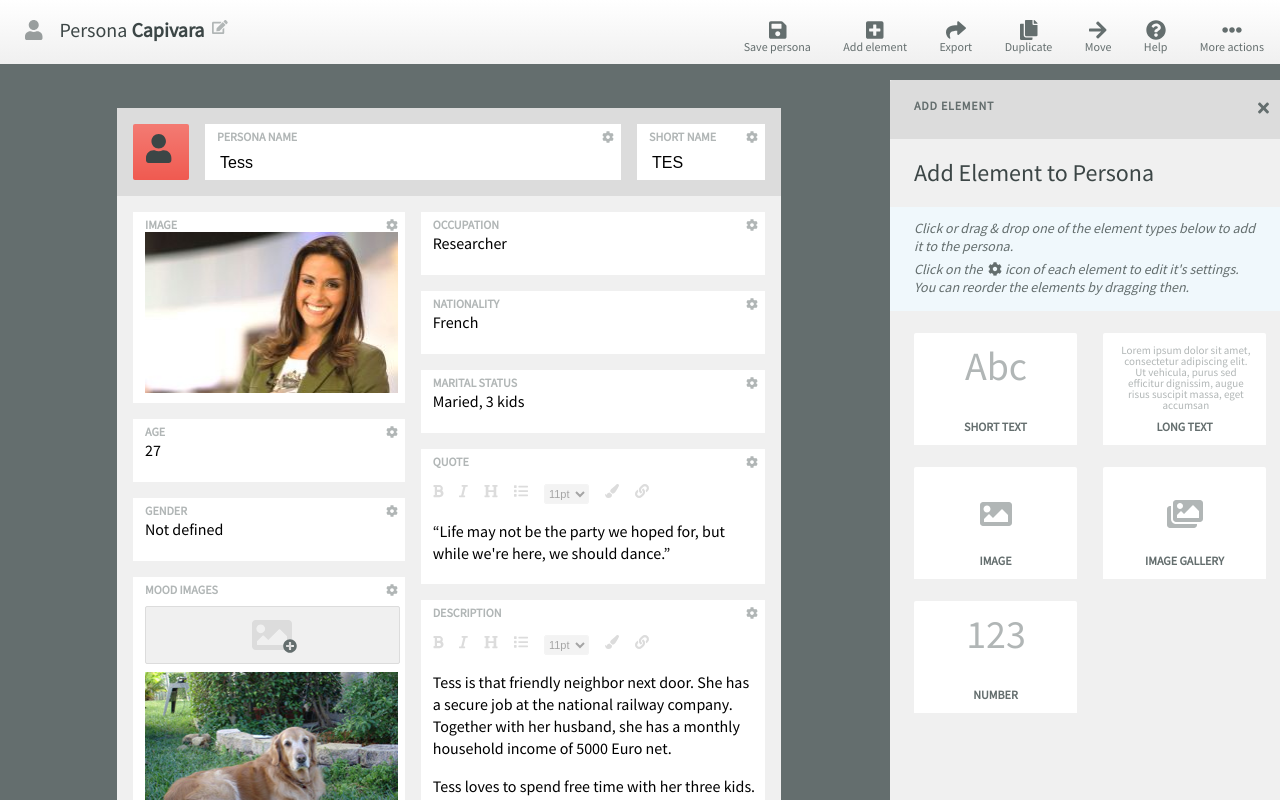
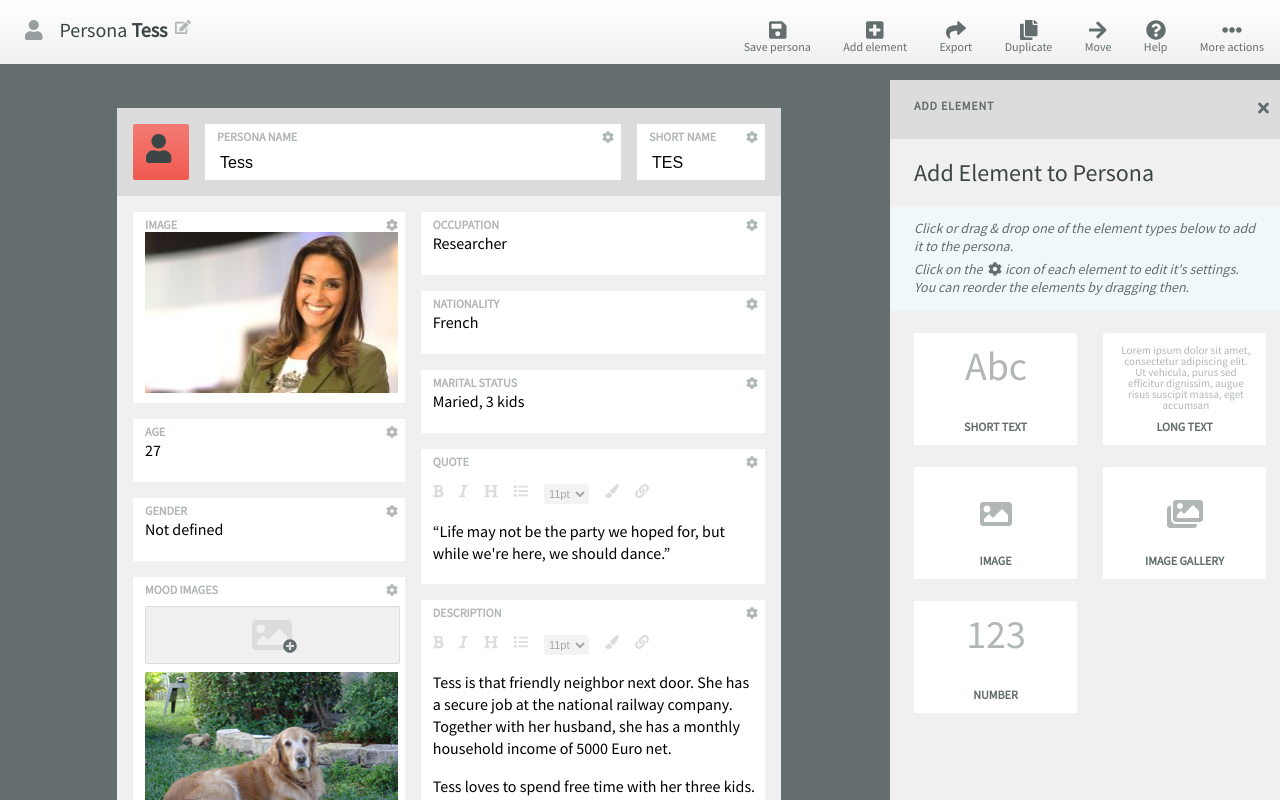
Before and after one commit to pedroAquino/MoreThanMetricsTest, a React (Create React App) app: page / in a window 1280 px wide. Shown: the top 800 px of the page. Built offline with nearby package versions, Linux system fonts and the light colour scheme.

Commit message:
hooking up persona name to header

```diff
--- a/src/Header/Header.js
+++ b/src/Header/Header.js
@@ -3,6 +3,7 @@ import * as React from 'react';
 import injectSheet from "react-jss";
 import HeaderTitle from './components/HeaderTitle';
 import HeaderMenu from './components/HeaderMenu';
+import PersonaContainer from '../Persona/containers/PersonaContainer';
 
 type Props = {
   classes: any;
@@ -28,7 +29,9 @@ function Header(props: Props) {
   return (
     <header id="header" className={classes.mainHeader}>
       <div className={classes.headerContent}>
-        <HeaderTitle />
+        <PersonaContainer>
+          { persona =>  <HeaderTitle title={persona.name} />}
+        </PersonaContainer>
         <div className={classes.headerMenu}>
           <HeaderMenu />
         </div>
--- a/src/Header/components/HeaderTitle.js
+++ b/src/Header/components/HeaderTitle.js
@@ -5,6 +5,7 @@ import { FontAwesomeIcon } from '@fortawesome/react-fontawesome';
 
 type Props = {
     classes: any;
+    title: string;
 };
 
 const styles = theme => ({
@@ -37,15 +38,15 @@ const styles = theme => ({
 });
 
 function HeaderTitle(props: Props) {
-  const { classes } = props;
+  const { classes, title } = props;
   return (
     <div className={classes.titleContainer}>
         <div className={classes.userIcon}>
-        <FontAwesomeIcon icon="user" />
+          <FontAwesomeIcon icon="user" />
         </div>
-        <h1>Persona <span>Capivara</span></h1>
+        <h1>Persona <span>{title}</span></h1>
         <div className={classes.editIcon}>
-        <FontAwesomeIcon icon="edit" />
+          <FontAwesomeIcon icon="edit" />
         </div>
     </div>
   );
```
